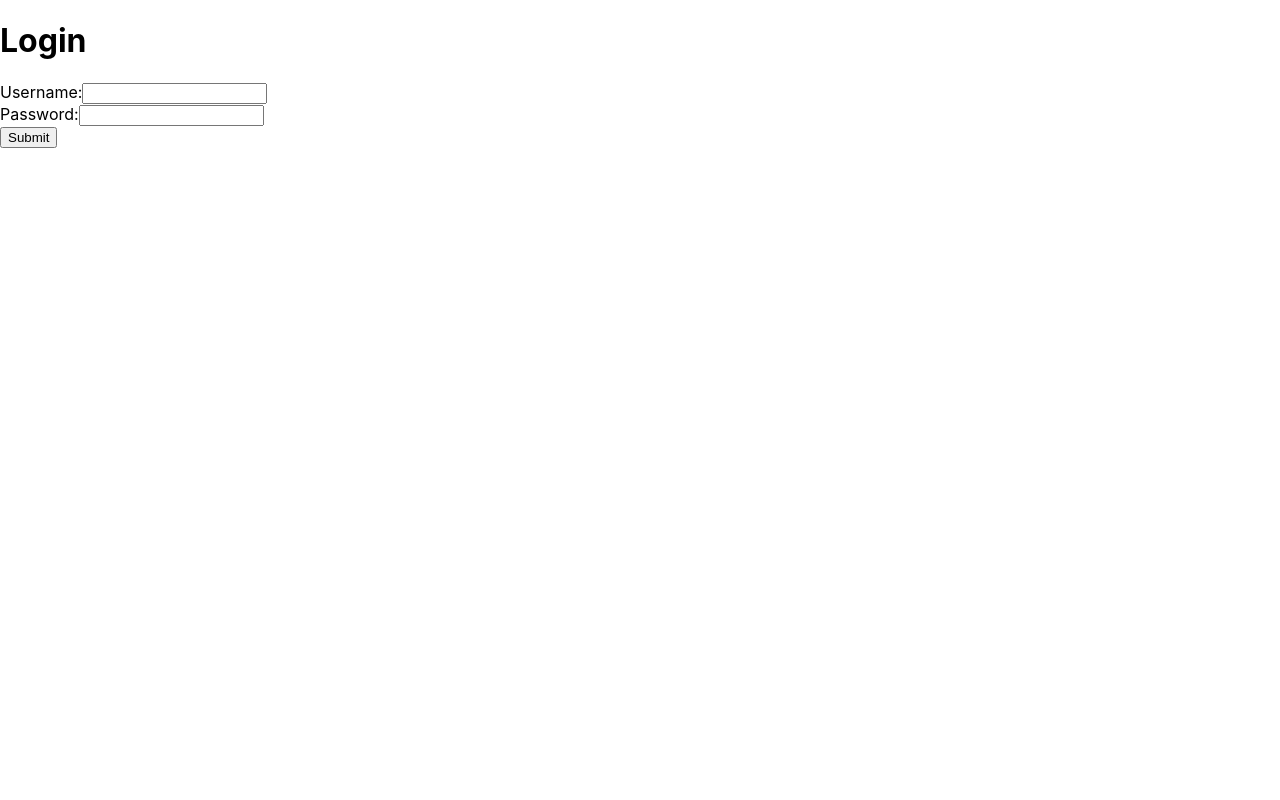
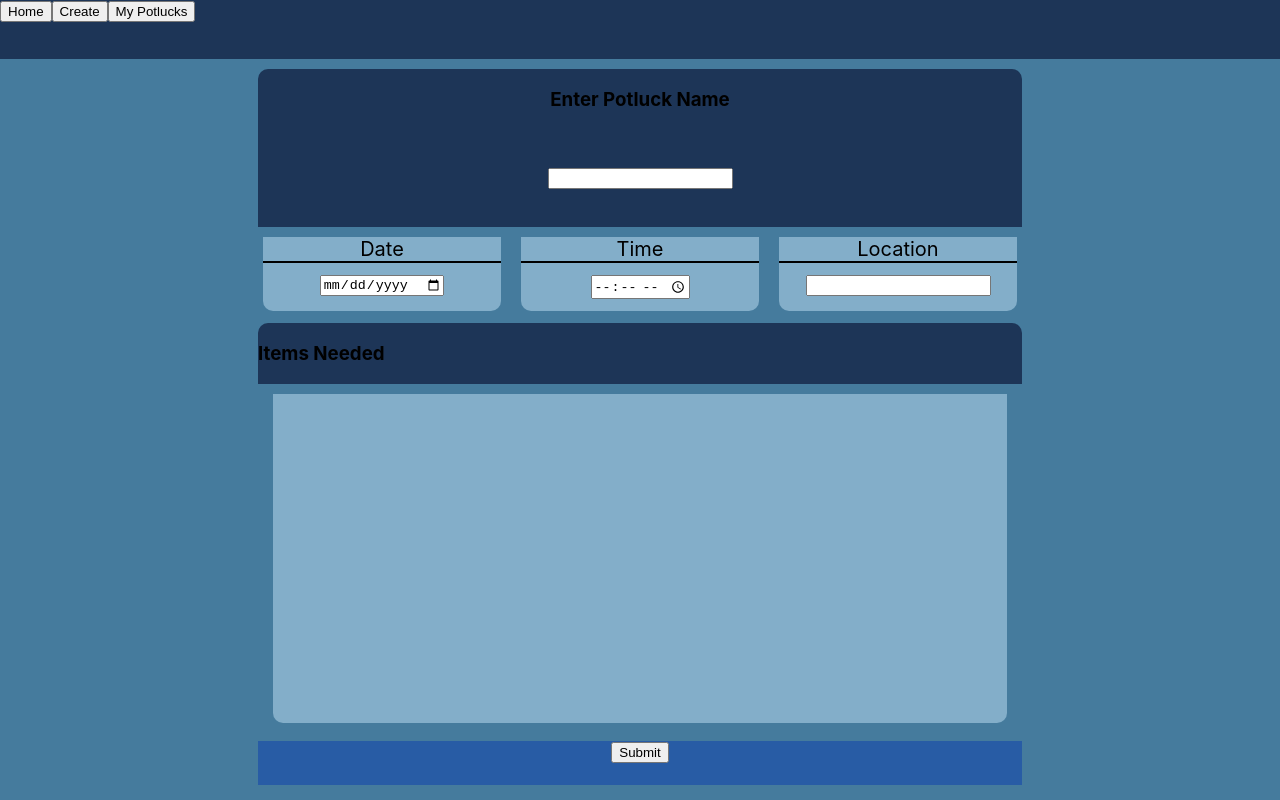
Before and after one commit to njpatterson91/front-end, a React (Create React App) app: page /editpotluck/1 in a window 1280 px wide. Built offline with nearby package versions, Linux system fonts and the light colour scheme; sample sign-in values are in the browser's storage.

Commit message:
Most crud is done just some polishing left to do

```diff
--- a/src/App.js
+++ b/src/App.js
@@ -9,10 +9,12 @@ import { Route, Switch } from "react-router";
 import PrivateRoute from "./utilities/PrivateRoute";
 import UserProfile from "./views/UserProfile";
 import Potlucks from "./views/MyPotlucks";
+import EditPotluck from "./views/EditPotluck";
 
 function App() {
   return (
     <Switch>
+      <PrivateRoute path="/editpotluck/:id" component={EditPotluck} />
       <PrivateRoute path="/mypotlucks" component={Potlucks} />
       <PrivateRoute path="/view/:id" component={PotluckView} />
       <PrivateRoute path="/dashboard" component={UserProfile} />
--- a/src/components/Attendees.js
+++ b/src/components/Attendees.js
@@ -22,9 +22,7 @@ export default function () {
       </div>
       <div class="Attendees" style={{ textAlign: "center" }}>
         {guests.map((item) => (
-          <p>
-            {item.first_name} {item.last_name}
-          </p>
+          <p>{item.first_name}</p>
         ))}
       </div>
     </>
--- a/src/components/Facilitator.js
+++ b/src/components/Facilitator.js
@@ -23,7 +23,7 @@ export default function Facilitator() {
   let history = useHistory();
   const deletePotluck = () => {
     axiosWithAuth().delete(`/potlucks/${id}`);
-    history.push("/dashboard");
+    history.push("/mypotlucks");
   };
 
   return (
@@ -41,6 +41,15 @@ export default function Facilitator() {
       <button disabled={!isOrganizer} onClick={deletePotluck}>
         Delete Potluck
       </button>
+      <br />
+      <button
+        disabled={!isOrganizer}
+        onClick={() => {
+          history.push(`/editpotluck/${id}`);
+        }}
+      >
+        Edit Potluck
+      </button>
     </div>
   );
 }
--- a/src/components/ItemsToBring.js
+++ b/src/components/ItemsToBring.js
@@ -1,12 +1,19 @@
 import React from "react";
+import { useRecoilState } from "recoil";
+import { itemsToBring } from "../store/atoms";
 
 export default function ItemsToBring() {
+  const [itemsToMap, setItemsToMap] = useRecoilState(itemsToBring);
   return (
     <>
       <div class="ItemsToBringHeader">
         <h3>Items To Bring</h3>
       </div>
-      <div class="ItemsToBring"></div>
+      <div class="ItemsToBring">
+        {itemsToMap.map((item) => (
+          <p>{item.item_name}</p>
+        ))}
+      </div>
     </>
   );
 }
--- a/src/css/styledDiv.js
+++ b/src/css/styledDiv.js
@@ -13,8 +13,8 @@ export const CreatePotluck = styled.div`
       "NavBar NavBar NavBar NavBar NavBar"
       ". CreatePotluckHeader CreatePotluckHeader CreatePotluckHeader ."
       ". Date Time Location ."
-      ". Date Time Location ."
       ". NeededItemsHeader NeededItemsHeader NeededItemsHeader ."
+      ". ItemList ItemList ItemList ."
       ". ItemList ItemList ItemList ."
       ". ItemList ItemList ItemList ."
       ". ItemList ItemList ItemList ."
@@ -27,6 +27,7 @@ export const CreatePotluck = styled.div`
 
   .NavBar {
     grid-area: NavBar;
+    background-color: #1d3557;
   }
 
   .CreatePotluckHeader {
@@ -111,7 +112,7 @@ export const PotluckViewStyle = styled.div`
       "Facilitator ItemsToBring ItemsToBring Chat Chat"
       "Facilitator ItemsToBring ItemsToBring Chat Chat"
       "Facilitator ItemsToBring ItemsToBring Chat Chat"
-      ". ItemsToBring ItemsToBring Chat Chat"
+      ". AddItem AddItem Chat Chat"
       "AttendeesHeader ItemsImBringingHeader ItemsImBringingHeader Chat Chat"
       "Attendees ItemsImBringing ItemsImBringing Chat Chat"
       "Attendees ItemsImBringing ItemsImBringing ChatInput ChatInput"
@@ -153,6 +154,12 @@ export const PotluckViewStyle = styled.div`
     margin: 0% 2%;
     border-bottom-left-radius: 10px;
     border-bottom-right-radius: 10px;
+    text-align: center;
+  }
+  .AddItem {
+    text-align: center;
+    grid-area: AddItem;
+    background-color: #1d3557;
   }
 
   .ItemsImBringingHeader {
--- a/src/store/atoms.js
+++ b/src/store/atoms.js
@@ -36,3 +36,8 @@ export const myPotlucksState = atom({
   key: "myPotlucksState",
   default: [],
 });
+
+export const itemsToBring = atom({
+  key: "itemsToBring",
+  default: [],
+});
--- /dev/null
+++ b/src/views/EditPotluck.js
@@ -0,0 +1,83 @@
+import React, { useEffect } from "react";
+import { useRecoilState } from "recoil";
+import { displayedPotluck } from "../store/atoms";
+import { useHistory, useParams } from "react-router-dom";
+import { axiosWithAuth } from "../utilities/axiosWithAuth";
+import { CreatePotluck as CSSGrid } from "../css/styledDiv";
+import NavBar from "../components/NavBar";
+
+export default function CreatePotluck(props) {
+  const [edit, setEdit] = useRecoilState(displayedPotluck);
+  const params = useParams();
+  const id = params.id;
+  const changeHandler = (e) => {
+    const name = e.target.name;
+    const value = e.target.value;
+    setEdit({
+      ...edit,
+      [name]: value,
+    });
+  };
+
+  let history = useHistory();
+
+  const submitPotluck = () => {
+    axiosWithAuth()
+      .put(`/potlucks/${id}`, edit)
+      .then((res) => {
+        console.log(res.data);
+        history.push(`/view/${id}`);
+      })
+      .catch((err) => console.log(err));
+  };
+  return (
+    <CSSGrid>
+      <div class="grid-container">
+        <NavBar />
+        <div class="CreatePotluckHeader">
+          <h3>Enter Potluck Name</h3>
+          <input
+            type="text"
+            name="event_name"
+            value={edit.event_name}
+            onChange={changeHandler}
+          />
+        </div>
+        <div class="Date">
+          <p>Date</p>
+          <input
+            type="date"
+            name="event_date"
+            value={edit.event_date}
+            onChange={changeHandler}
+          />
+        </div>
+        <div class="Location">
+          <p>Location</p>
+          <input
+            type="text"
+            name="event_address"
+            value={edit.event_address}
+            onChange={changeHandler}
+          />
+        </div>
+        <div class="Time">
+          <p>Time</p>
+          <input
+            type="time"
+            name="event_time"
+            value={edit.event_time}
+            onChange={changeHandler}
+          />
+        </div>
+        <div class="NeededItemsHeader">
+          <h3>Items Needed</h3>
+        </div>
+        <div class="ItemList"></div>
+        <div class="AddItem">
+          <button onClick={submitPotluck}>Submit</button>
+        </div>
+      </div>
+    </CSSGrid>
+  );
+}
--- a/src/views/PotluckView.js
+++ b/src/views/PotluckView.js
@@ -10,10 +10,16 @@ import {
   displayedPotluck,
   displayedPotluckGuests,
   orgID,
+  itemsToBring,
 } from "../store/atoms";
 import { useParams } from "react-router-dom";
 import { axiosWithAuth } from "../utilities/axiosWithAuth";
 import { PotluckViewStyle as CSSGrid } from "../css/styledDiv";
+
+const initialValue = {
+  assigned_to_user_id: window.localStorage.getItem("userID"),
+  item_name: "",
+};
 
 export default function PotluckView() {
   const params = useParams();
@@ -21,6 +27,35 @@ export default function PotluckView() {
   const [displayed, setDisplayed] = useRecoilState(displayedPotluck);
   const [guests, setGuests] = useRecoilState(displayedPotluckGuests);
   const [organizerID, setOrganizerID] = useRecoilState(orgID);
+  const [itemToAdd, setItemToAdd] = useState(initialValue);
+  const [itemMap, setItemMap] = useRecoilState(itemsToBring);
+
+  const addItem = (e) => {
+    console.log("test");
+    e.preventDefault();
+    axiosWithAuth()
+      .post(`/potlucks/${id}/items`, itemToAdd)
+      .then((res) => console.log(res))
+      .catch((err) => console.log(err));
+    setTimeout(() => {
+      axiosWithAuth()
+        .get(`potlucks/${id}/items`)
+        .then((res) => {
+          setItemMap(res.data);
+          console.log("items list", res.data);
+        })
+        .catch((err) => console.log(err));
+    }, 200);
+  };
+  const changeHandler = (e) => {
+    console.log("test");
+    const name = e.target.name;
+    const value = e.target.value;
+    setItemToAdd({
+      ...itemToAdd,
+      [name]: value,
+    });
+  };
 
   useEffect(() => {
     axiosWithAuth()
@@ -36,6 +71,13 @@ export default function PotluckView() {
         setOrganizerID(res.data[0].user_id);
       })
       .catch((err) => console.log(err));
+    axiosWithAuth()
+      .get(`potlucks/${id}/items`)
+      .then((res) => {
+        setItemMap(res.data);
+        console.log("items list", res.data);
+      })
+      .catch((err) => console.log(err));
   }, []);
 
   return (
@@ -44,6 +86,15 @@ export default function PotluckView() {
         <NavBar />
         <Facilitator />
         <ItemsToBring />
+        <div class="AddItem">
+          <input
+            type="text"
+            name="item_name"
+            value={itemToAdd.item_name}
+            onChange={changeHandler}
+          />
+          <button onClick={addItem}>Add Item</button>
+        </div>
         <ItemsImBringing />
         <Chat />
         <Attendees />
```
